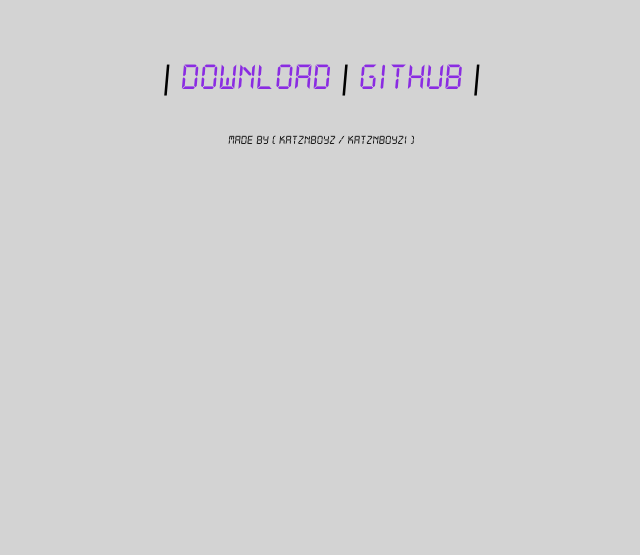
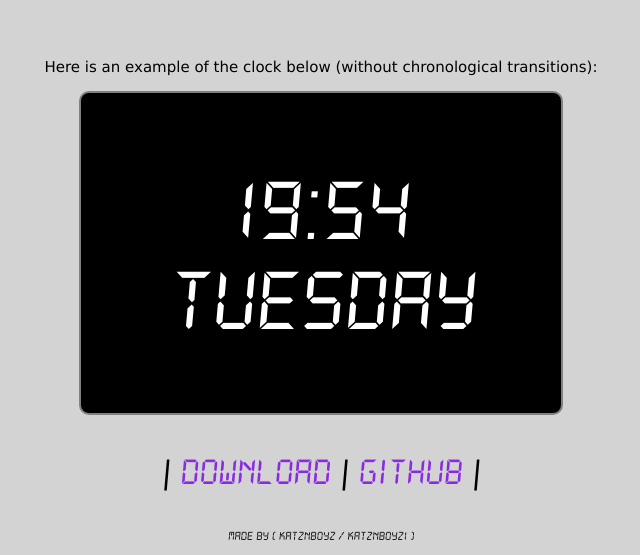
Before and after one commit to katznboyz1/wake-up-clock-project, a plain HTML site: page wake-up-clock-project/index.html in a window 1280 px wide. Shown: the part 952-1507 px from the top of the page, without its empty margins (319-959 px from the left). Before the commit the page ends 1111 px from the top, so only its background shows below. Drawn offline with Linux system fonts and the light colour scheme.

Commit message:
Add files via upload

```diff
--- a/wake-up-clock-project/index.html
+++ b/wake-up-clock-project/index.html
@@ -17,6 +17,15 @@
             It can wake you up and let you know when to fall asleep.<br>
             You can control is simply by using a phone. For more info, refer to the documetation included in the <a href = './X-README.txt' style = 'color:black;text-decoration:underline;'>README</a> file.
         </p>
+        <p style = 'text-align:center;'>
+            Here is an example of the clock below (without chronological transitions):<br>
+        </p>
+        <div id = 'clock' style = 'width:480px;height:320px;background-color:black;display:block;margin:auto;border:2px solid gray;border-radius:10px;'>
+            <p id = 'clock_text' style = 'font-family:__clockfont;font-size:90px;text-align:center;color:white;margin-top:15%;'>
+                00:00<br>
+                Noneday<br>
+            </p>
+        </div>
         <!--<img src = './h_images/websiteimage-clock-at-1714-with-ship-sea-background.png' style = 'width:20%;height:auto;display:block;margin-left:auto;margin-right:auto;'>-->
         <p style = 'font-size:3vw;font-family:__clockfont;text-decoration:none;color:black;cursor:grab;text-align:center;'>
             | <a href = '.' style = 'color:blueviolet;text-decoration:none;' onclick = 'alert("This has no permenant download page yet, please download it from the github page instead.");'>Download</a> | <a href = 'https://github.com/katznboyz1/wake-up-clock-project' style = 'color:blueviolet;text-decoration:none;'>Github</a> |
@@ -24,5 +33,19 @@
         <p style = 'font-family:__clockfont;font-size:1vw;text-align:center;'>
             Made  by  ( katznboyz / katznboyz1 )
         </p>
+        <script>
+            function updateclock() {
+                var clockText = document.getElementById('clock_text');
+                var newClockNext = '';
+                var d = new Date();
+                var n = d.getDay();
+                var timenow = Date().split(' ')[4]
+                newClockNext += (timenow.split(':')[0] + ':' + timenow.split(':')[1]);
+                newClockNext += ('<br>' + ['sunday', 'monday', 'tuesday', 'wednesday', 'thursday', 'friday', 'saturday'][d.getDay()]).toUpperCase();
+                clockText.innerHTML = newClockNext;
+                window.requestAnimationFrame(updateclock);
+            }
+            window.requestAnimationFrame(updateclock);
+        </script>
     </body>
 </html>
```
